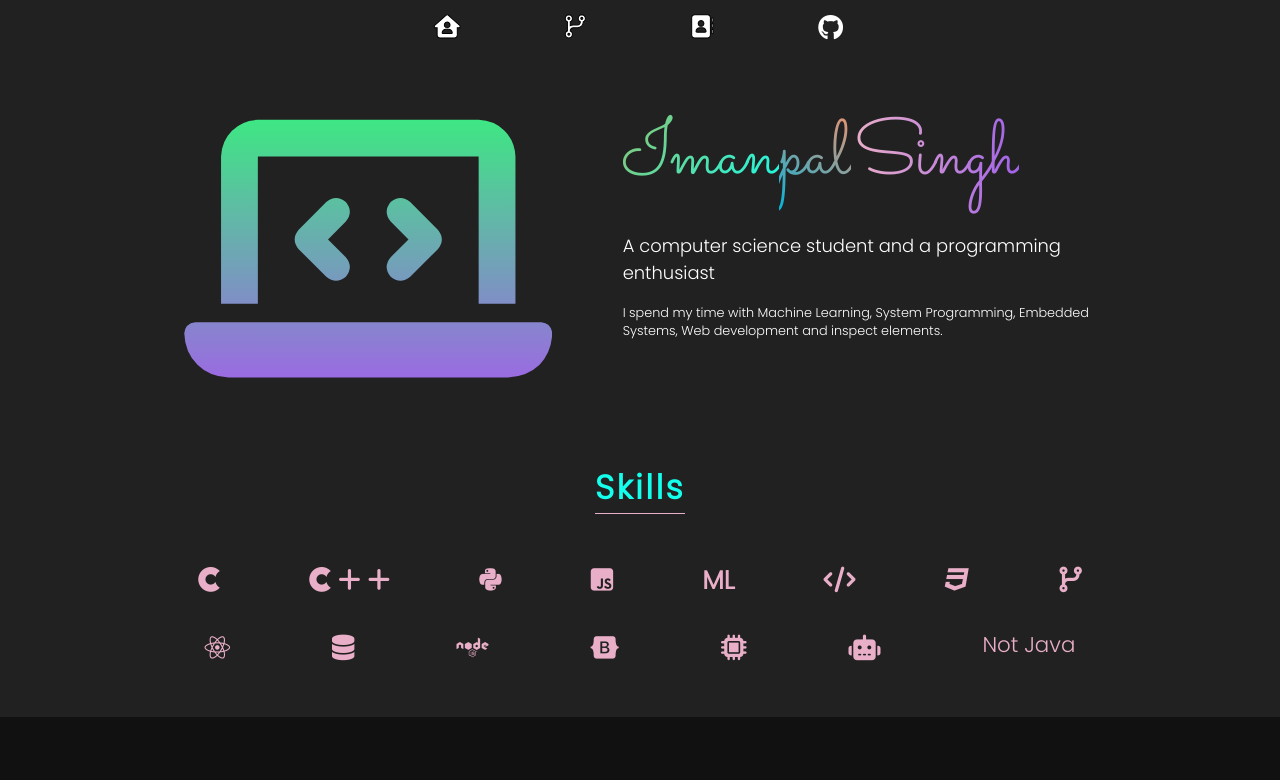
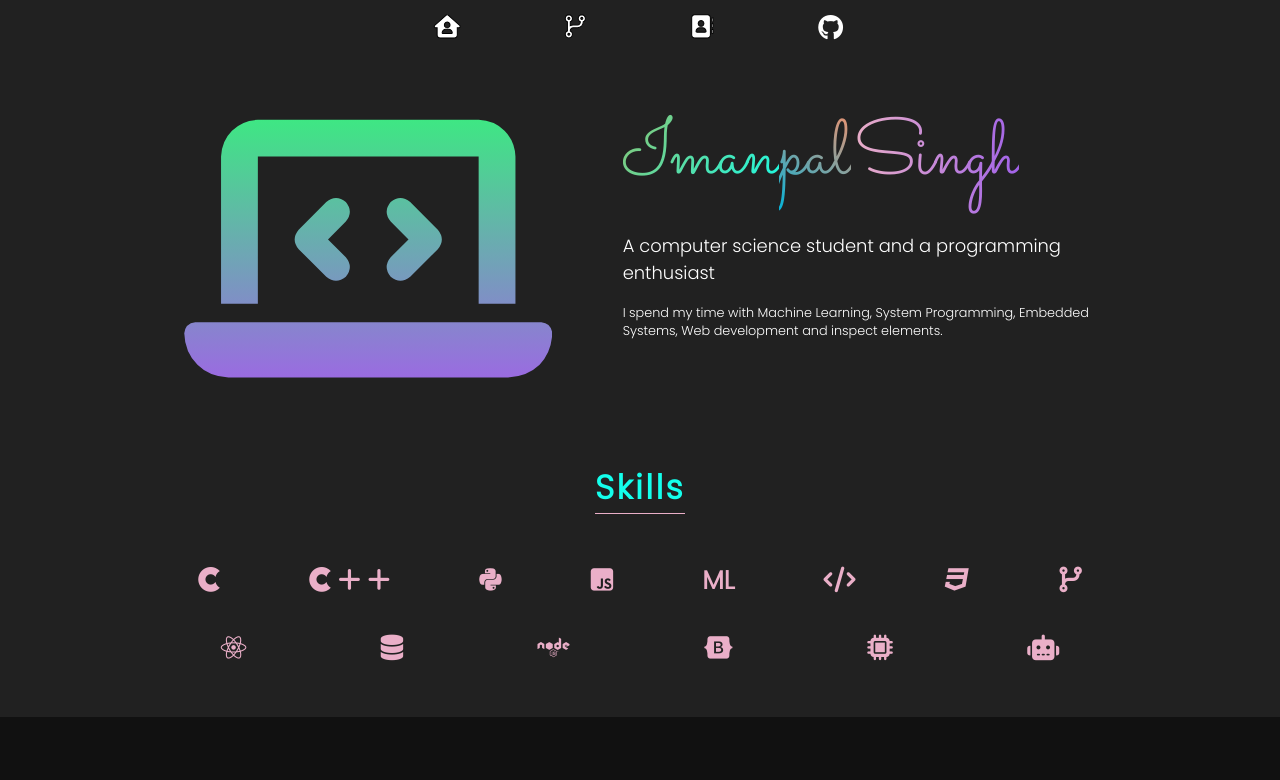
Before and after one commit to imanpalsingh/imanpalsingh, a plain HTML site: page index.html in a window 1280 px wide. Shown: the top 780 px of the page. Drawn offline with Linux system fonts and the light colour scheme.

Commit message:
removed placeholder text

```diff
--- a/index.html
+++ b/index.html
@@ -140,7 +140,6 @@
                         <i class="fas fa-robot"></i>
                     </div>
 
-                    <small>Not Java</small>
                 </div>
 
             </div>
```
